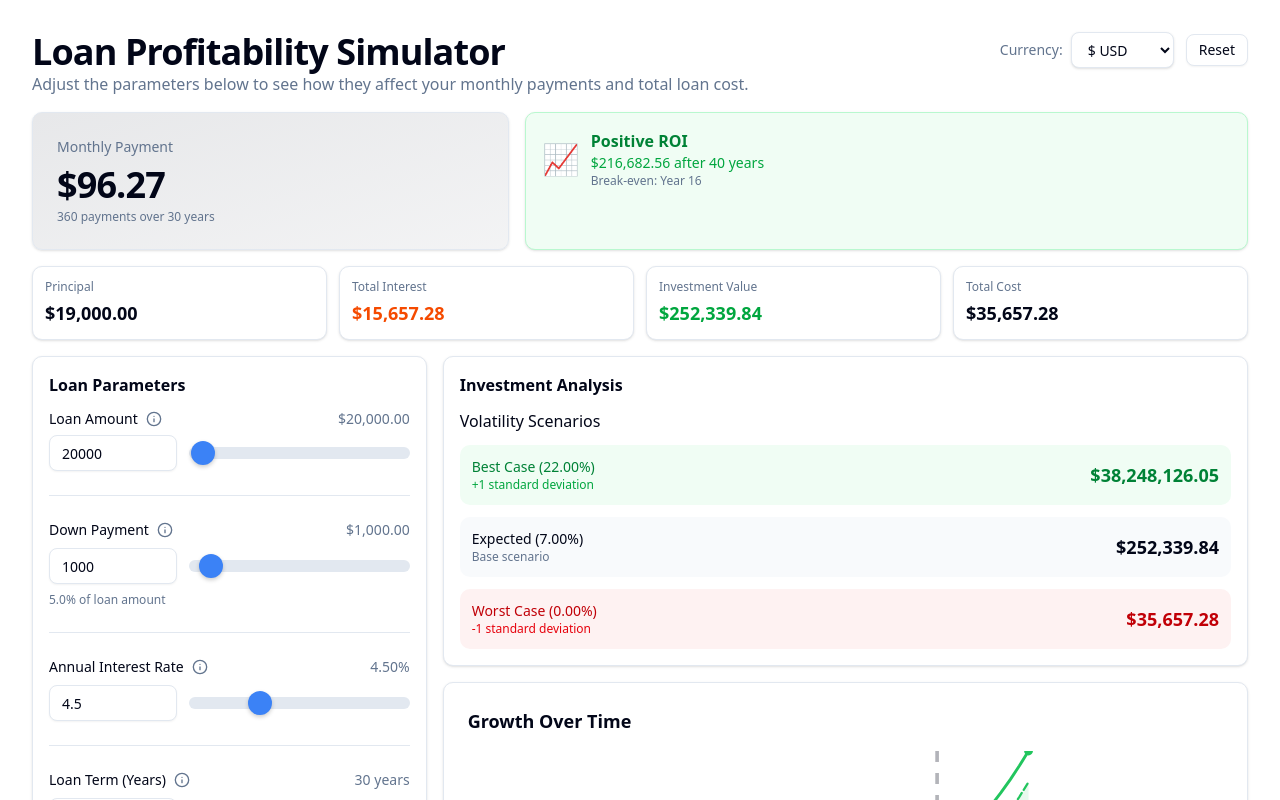
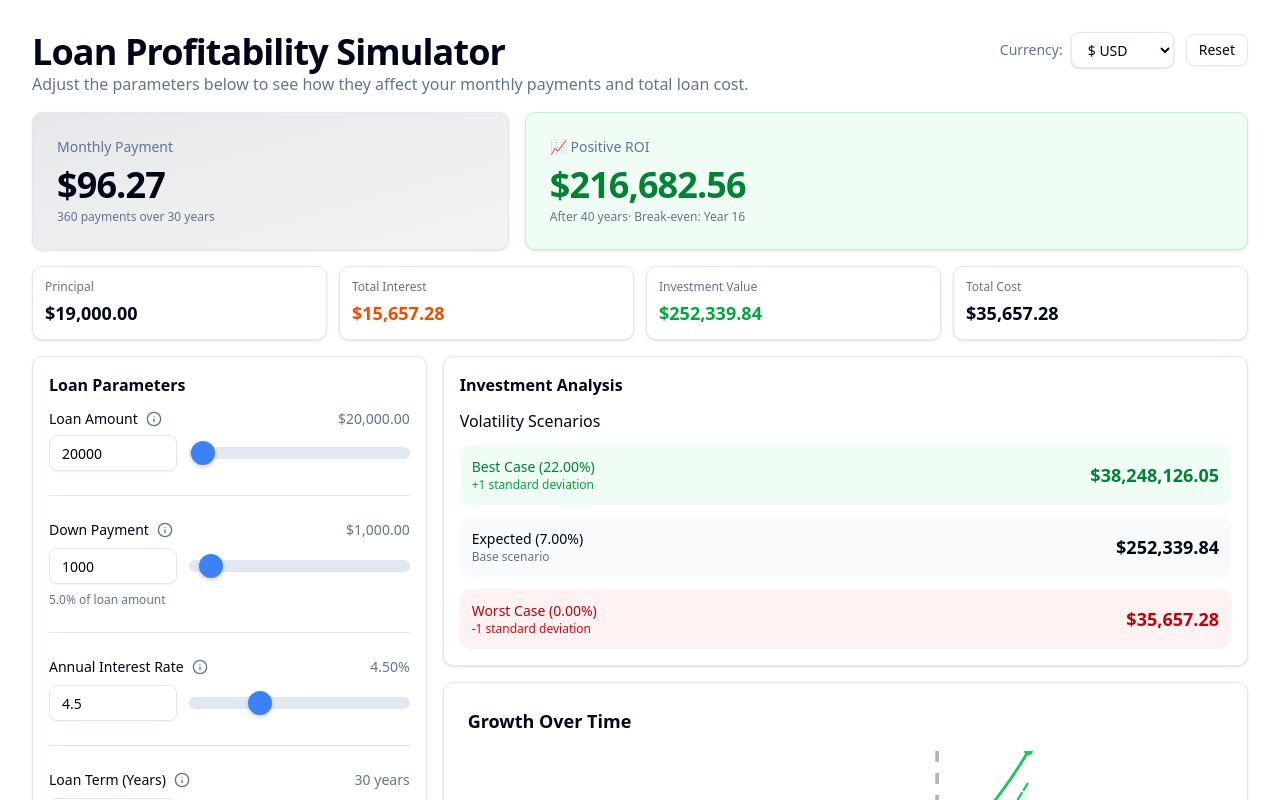
Before and after one commit to MorganKryze/loan-profitability-simulator, a SvelteKit app in the folder simulator/: page / in a window 1280 px wide. Shown: the top 800 px of the page. Built offline with nearby package versions, Linux system fonts and the light colour scheme.

Commit message:
🚑 fix: enhance ROI display and update path alias in configuration

```diff
--- a/simulator/src/routes/+page.svelte
+++ b/simulator/src/routes/+page.svelte
@@ -232,23 +232,17 @@
 				</div>
 
 				<!-- ROI Status -->
-				<div class="sm:col-span-2 lg:col-span-3 rounded-lg border p-4 shadow-sm {isPositiveROI ? 'bg-green-50 dark:bg-green-950 border-green-200 dark:border-green-800' : 'bg-red-50 dark:bg-red-950 border-red-200 dark:border-red-800'}">
-					<div class="flex items-center gap-3">
-						<div class="text-3xl">
-							{isPositiveROI ? '📈' : '📉'}
-						</div>
-						<div class="flex-1">
-							<p class="font-semibold {isPositiveROI ? 'text-green-700 dark:text-green-300' : 'text-red-700 dark:text-red-300'}">
-								{isPositiveROI ? 'Positive ROI' : 'Negative ROI'}
-							</p>
-							<p class="text-sm {isPositiveROI ? 'text-green-600 dark:text-green-400' : 'text-red-600 dark:text-red-400'}">
-								{formatCurrency(finalNetPosition)} after {analysisYears} years
-							</p>
-							{#if breakEvenYear}
-								<p class="text-xs text-muted-foreground">Break-even: Year {breakEvenYear}</p>
-							{/if}
-						</div>
-					</div>
+				<div class="sm:col-span-2 lg:col-span-3 rounded-lg border p-6 shadow-sm {isPositiveROI ? 'bg-green-50 dark:bg-green-950 border-green-200 dark:border-green-800' : 'bg-red-50 dark:bg-red-950 border-red-200 dark:border-red-800'}">
+					<p class="text-sm font-medium text-muted-foreground flex items-center gap-2">
+						{isPositiveROI ? '📈' : '📉'}
+						{isPositiveROI ? 'Positive ROI' : 'Negative ROI'}
+					</p>
+					<p class="text-4xl font-bold tracking-tight mt-2 {isPositiveROI ? 'text-green-700 dark:text-green-300' : 'text-red-700 dark:text-red-300'}">
+						{formatCurrency(finalNetPosition)}
+					</p>
+					<p class="text-xs text-muted-foreground mt-1">
+						After {analysisYears} years{#if breakEvenYear} · Break-even: Year {breakEvenYear}{/if}
+					</p>
 				</div>
 			</div>
 
--- a/simulator/svelte.config.js
+++ b/simulator/svelte.config.js
@@ -13,7 +13,7 @@ const config = {
 			out: 'build'
 		}),
 		alias: {
-			"@/*": "./path/to/lib/*",
+			"@": "./src/lib",
 		},
 	}
 };
--- a/simulator/vite.config.ts
+++ b/simulator/vite.config.ts
@@ -2,4 +2,10 @@ import tailwindcss from '@tailwindcss/vite';
 import { sveltekit } from '@sveltejs/kit/vite';
 import { defineConfig } from 'vite';
 
-export default defineConfig({ plugins: [tailwindcss(), sveltekit()] });
+export default defineConfig({
+	plugins: [tailwindcss(), sveltekit()],
+	server: {
+		host: true, // Expose to network and use 0.0.0.0
+		port: 5173
+	}
+});
```
